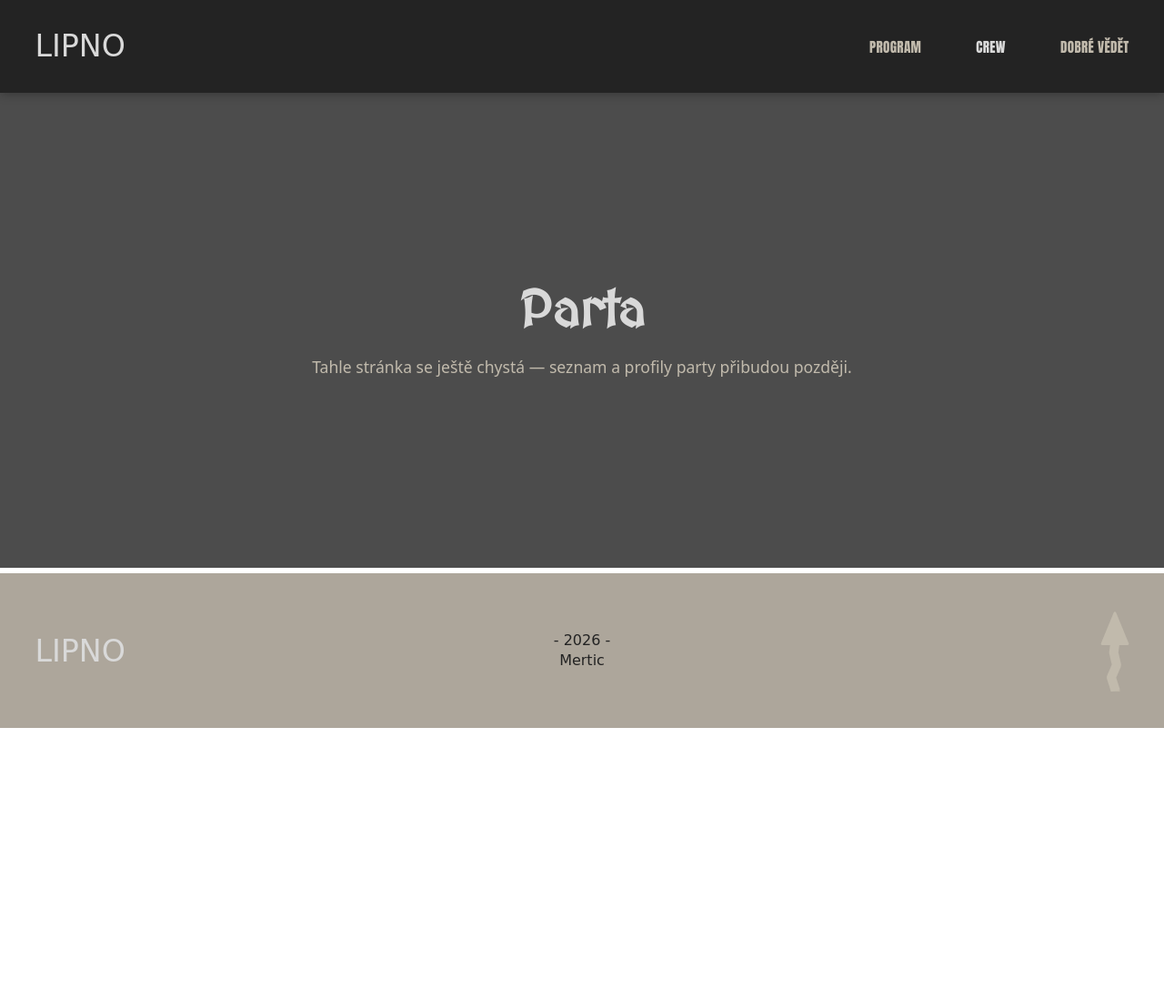
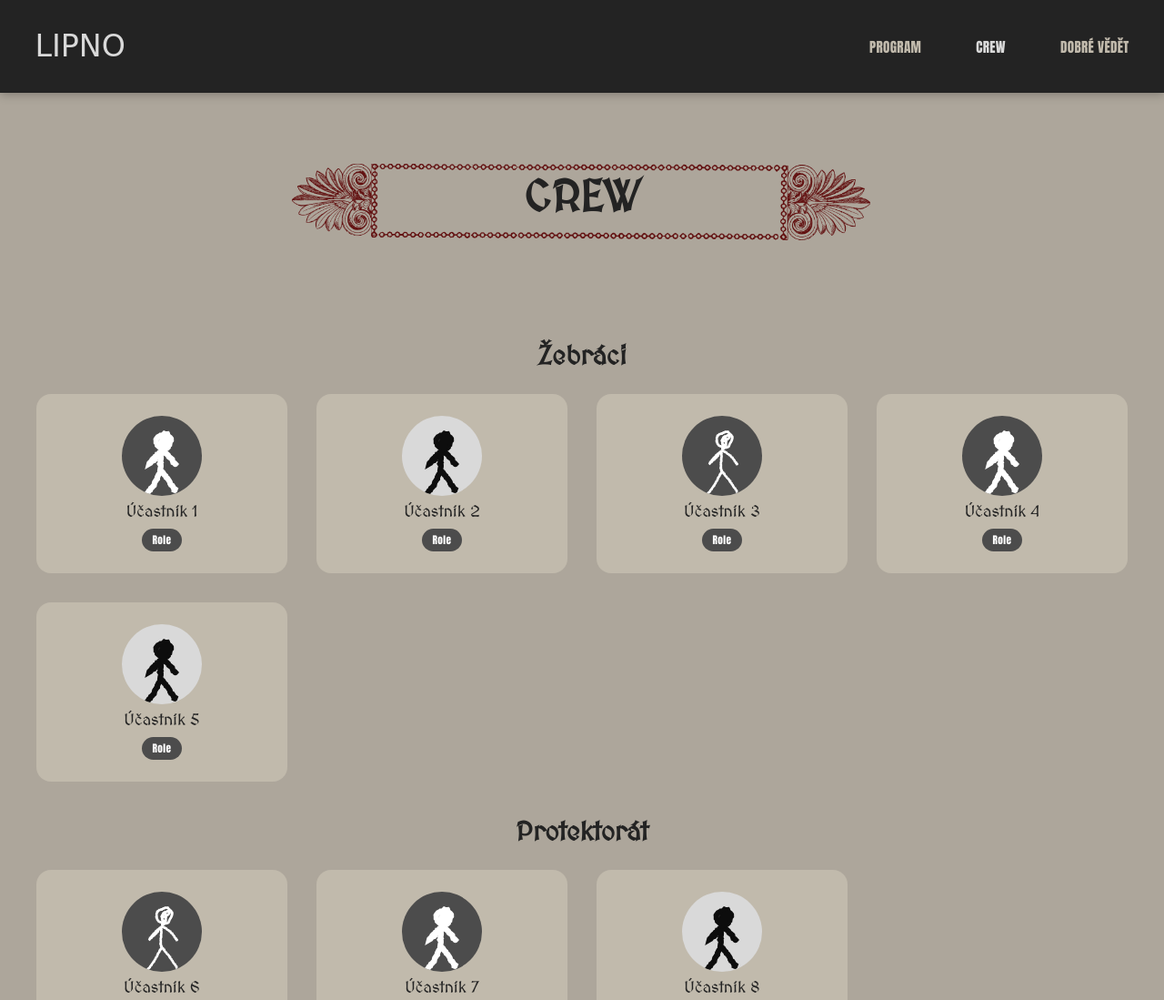
Before and after one commit to MertakMA/Lipno, a website built with Vite: page ucastnici.html in a window 1280 px wide. Shown: the top 1099 px of the page at 91% size. Before the commit the page ends 800 px from the top, so only its background shows below. Built offline with nearby package versions, Linux system fonts and the light colour scheme; a web font is replaced by a local one.

Commit message:
create ucastnici

```diff
--- /dev/null
+++ b/src/data/crew.ts
@@ -0,0 +1,32 @@
+export interface CrewMember {
+  name: string;
+  role: string;
+  avatar: string;
+}
+
+export interface CrewGroup {
+  title: string;
+  members: CrewMember[];
+}
+
+// TODO: nahradit skutečnými jmény, rolemi (např. "Vedoucí", "Kuchař", "Navigátor") a názvy skupin
+export const crewGroups: CrewGroup[] = [
+  {
+    title: "Žebráci",
+    members: [
+      { name: "Účastník 1", role: "Role", avatar: "/images/landing/clovek-1.svg" },
+      { name: "Účastník 2", role: "Role", avatar: "/images/landing/clovek-2.svg" },
+      { name: "Účastník 3", role: "Role", avatar: "/images/landing/clovek-3.svg" },
+      { name: "Účastník 4", role: "Role", avatar: "/images/landing/clovek-1.svg" },
+      { name: "Účastník 5", role: "Role", avatar: "/images/landing/clovek-2.svg" },
+    ],
+  },
+  {
+    title: "Protektorát",
+    members: [
+      { name: "Účastník 6", role: "Role", avatar: "/images/landing/clovek-3.svg" },
+      { name: "Účastník 7", role: "Role", avatar: "/images/landing/clovek-1.svg" },
+      { name: "Účastník 8", role: "Role", avatar: "/images/landing/clovek-2.svg" },
+    ],
+  },
+];
--- a/src/pages/ucastnici.ts
+++ b/src/pages/ucastnici.ts
@@ -2,10 +2,38 @@ import "../styles/tokens.css";
 import "../styles/base.css";
 import "../styles/navbar.css";
 import "../styles/footer.css";
-import "../styles/placeholder.css";
+import "../styles/program.css";
+import "../styles/crew.css";
 
 import { mountNavbar } from "../components/navbar";
 import { mountFooter } from "../components/footer";
+import { crewGroups, type CrewMember } from "../data/crew";
 
 mountNavbar("ucastnici");
 mountFooter();
+
+function renderMember(member: CrewMember): string {
+  return `
+    <div class="crew-card">
+      <div class="crew-card__avatar${member.avatar.includes("clovek-2") ? " crew-card__avatar--light" : ""}">
+        <img src="${member.avatar}" alt="" />
+      </div>
+      <p class="crew-card__name">${member.name}</p>
+      <span class="crew-card__role">${member.role}</span>
+    </div>`;
+}
+
+const root = document.querySelector<HTMLElement>("#crew-root");
+if (root) {
+  root.innerHTML = crewGroups
+    .map(
+      (group) => `
+      <section class="crew-group">
+        <h2 class="crew-group__title">${group.title}</h2>
+        <div class="crew-grid">
+          ${group.members.map(renderMember).join("")}
+        </div>
+      </section>`
+    )
+    .join("");
+}
--- /dev/null
+++ b/src/styles/crew.css
@@ -0,0 +1,76 @@
+.crew-group {
+  max-width: var(--page-max-width);
+  margin-inline: auto;
+  padding: var(--space-4) clamp(1rem, 5vw, 2.5rem) 0;
+}
+
+.crew-group:last-child {
+  padding-bottom: var(--space-5);
+}
+
+.crew-group__title {
+  font-family: var(--font-heading);
+  font-size: clamp(1.3rem, 3vw, 1.8rem);
+  color: var(--color-ink);
+  text-align: center;
+  margin-bottom: var(--space-3);
+}
+
+.crew-grid {
+  display: grid;
+  grid-template-columns: repeat(4, 1fr);
+  gap: clamp(1rem, 3vw, 2rem);
+}
+
+@media (max-width: 640px) {
+  .crew-grid {
+    grid-template-columns: repeat(2, 1fr);
+  }
+}
+
+.crew-card {
+  background: var(--color-sand);
+  border-radius: 16px;
+  padding: var(--space-3) var(--space-2);
+  display: flex;
+  flex-direction: column;
+  align-items: center;
+  gap: 0.5rem;
+  text-align: center;
+}
+
+.crew-card__avatar {
+  width: 5.5rem;
+  height: 5.5rem;
+  border-radius: 50%;
+  background: var(--color-charcoal);
+  display: flex;
+  align-items: flex-end;
+  justify-content: center;
+  overflow: hidden;
+}
+
+.crew-card__avatar img {
+  height: 4.5rem;
+  width: auto;
+}
+
+.crew-card__avatar--light {
+  background: var(--color-mist);
+}
+
+.crew-card__name {
+  font-family: var(--font-heading);
+  font-size: 1.1rem;
+  color: var(--color-ink);
+}
+
+.crew-card__role {
+  font-family: var(--font-nav);
+  font-size: 0.7rem;
+  letter-spacing: 0.04em;
+  color: var(--color-white);
+  background: var(--color-charcoal);
+  border-radius: 999px;
+  padding: 0.25rem 0.7rem;
+}
--- a/ucastnici.html
+++ b/ucastnici.html
@@ -3,7 +3,7 @@
   <head>
     <meta charset="UTF-8" />
     <meta name="viewport" content="width=device-width, initial-scale=1.0" />
-    <title>Parta — Expedice Lipno 2026</title>
+    <title>Crew — Expedice Lipno 2026</title>
     <link rel="preconnect" href="https://fonts.googleapis.com" />
     <link rel="preconnect" href="https://fonts.gstatic.com" crossorigin />
     <link
@@ -14,13 +14,15 @@
   <body>
     <div id="navbar-root"></div>
 
-    <main>
-      <section class="placeholder">
-        <div>
-          <h1 class="placeholder__title">Parta</h1>
-          <p class="placeholder__text">Tahle stránka se ještě chystá — seznam a profily party přibudou později.</p>
+    <main class="program-page">
+      <section class="program-hero">
+        <div class="program-hero__frame">
+          <img src="/images/program/title-accent.png" alt="" />
+          <h1 class="program-hero__title">CREW</h1>
         </div>
       </section>
+
+      <div id="crew-root"></div>
     </main>
 
     <div id="footer-root"></div>
```
